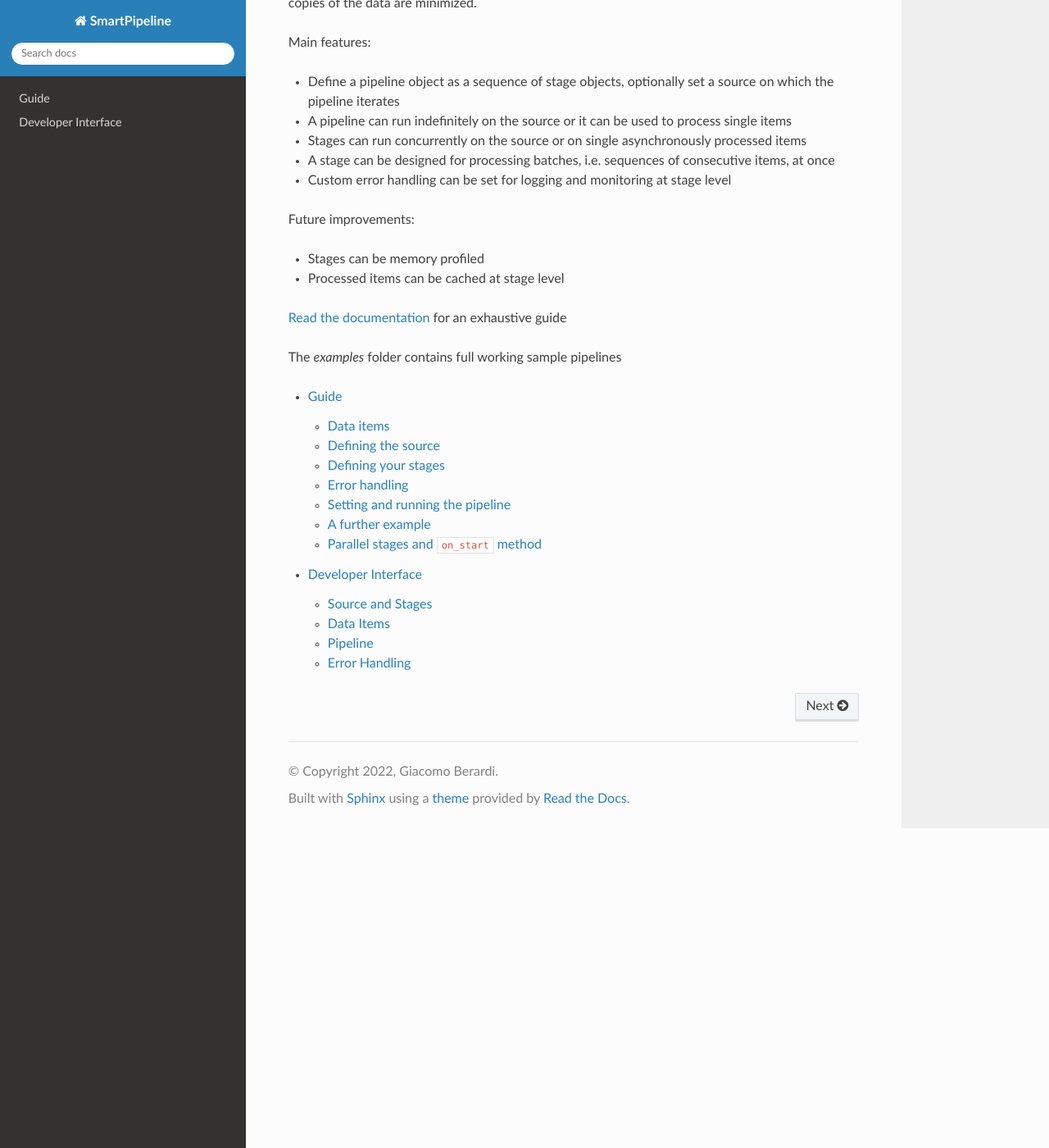
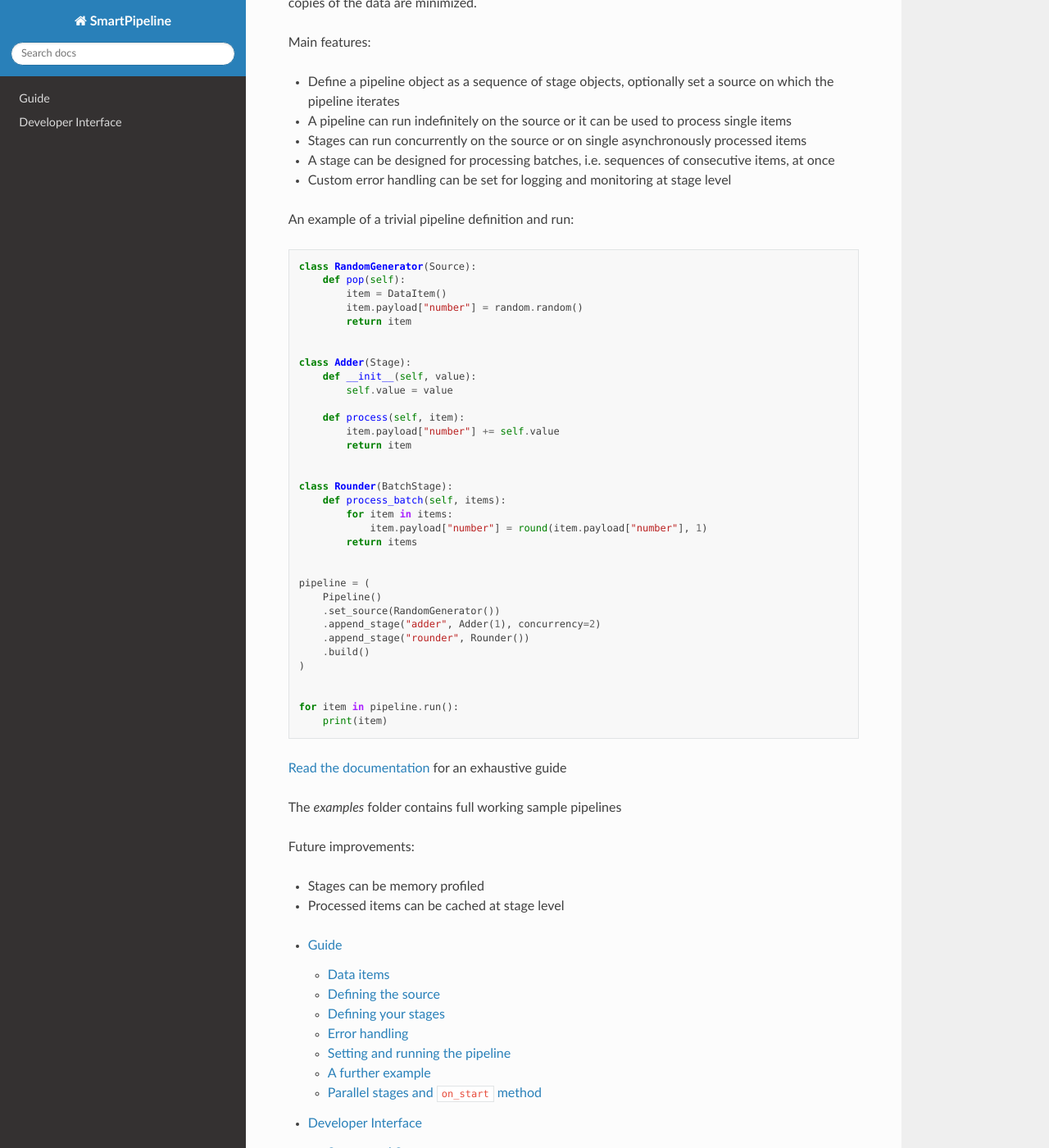
Before and after one commit to giacbrd/SmartPipeline, a Sphinx documentation site: the page built from docs/index.rst, in a window 1280 px wide and 1400 px high, scrolled down 779 px. Shown: the whole window at 82% size. Built offline with Sphinx 7.4.7 and the Read the Docs theme 2.0.0, drawn with Linux system fonts in a browser that asks for light colours.

Commit message:
example in readme

```diff
--- a/README.rst
+++ b/README.rst
@@ -59,11 +59,50 @@
 - A stage can be designed for processing batches, i.e. sequences of consecutive items, at once
 - Custom error handling can be set for logging and monitoring at stage level
 
+An example of a trivial pipeline definition and run:
+
+.. code-block:: python
+
+    class RandomGenerator(Source):
+        def pop(self):
+            item = DataItem()
+            item.payload["number"] = random.random()
+            return item
+
+
+    class Adder(Stage):
+        def __init__(self, value):
+            self.value = value
+
+        def process(self, item):
+            item.payload["number"] += self.value
+            return item
+
+
+    class Rounder(BatchStage):
+        def process_batch(self, items):
+            for item in items:
+                item.payload["number"] = round(item.payload["number"], 1)
+            return items
+
+
+    pipeline = (
+        Pipeline()
+        .set_source(RandomGenerator())
+        .append_stage("adder", Adder(1), concurrency=2)
+        .append_stage("rounder", Rounder())
+        .build()
+    )
+
+
+    for item in pipeline.run():
+        print(item)
+
+`Read the documentation <https://smartpipeline.readthedocs.io>`_ for an exhaustive guide
+
+The `examples` folder contains full working sample pipelines
+
 Future improvements:
 
 - Stages can be memory profiled
 - Processed items can be cached at stage level
-
-`Read the documentation <https://smartpipeline.readthedocs.io>`_ for an exhaustive guide
-
-The `examples` folder contains full working sample pipelines
--- a/docs/index.rst
+++ b/docs/index.rst
@@ -10,7 +10,7 @@
    :start-after: documentation-marker
 
 .. toctree::
-   :maxdepth: 2
+   :maxdepth: 4
 
    usage
    api
```
Also changed, not shown: 2 other files.
